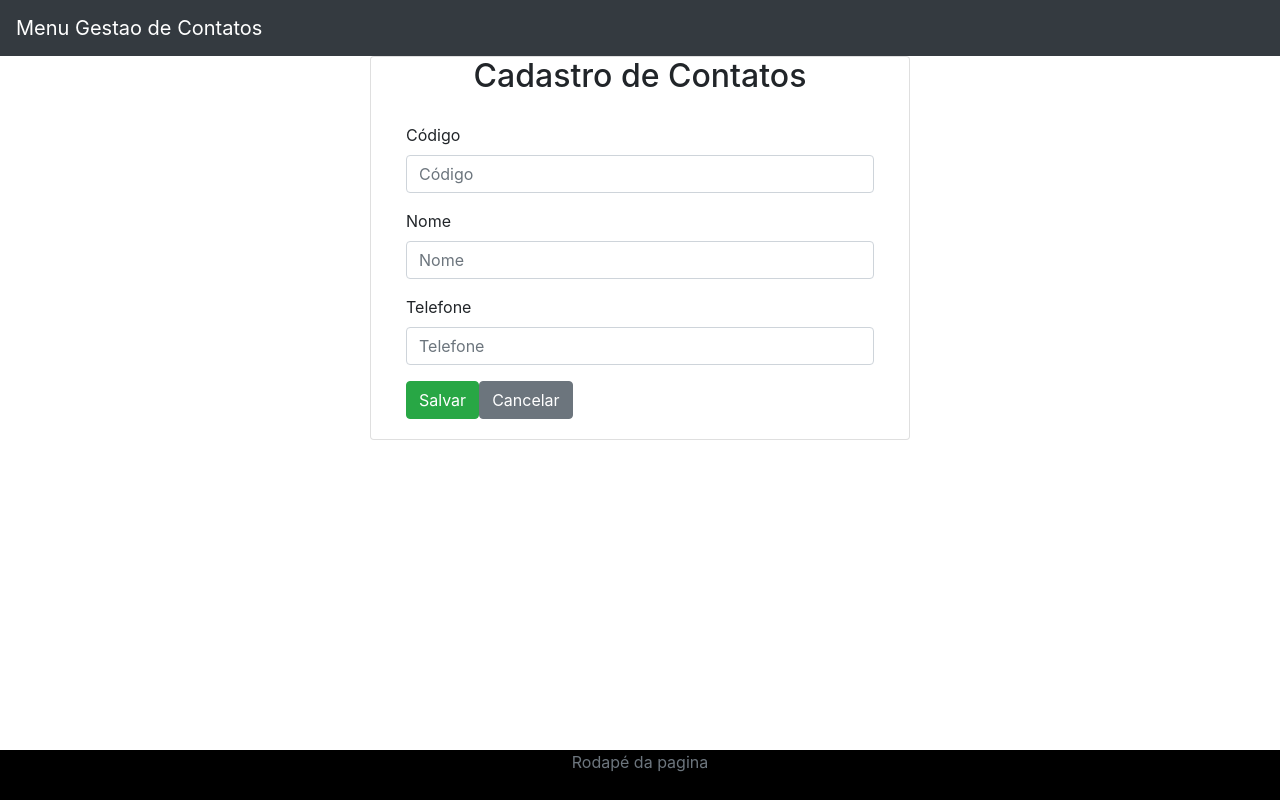
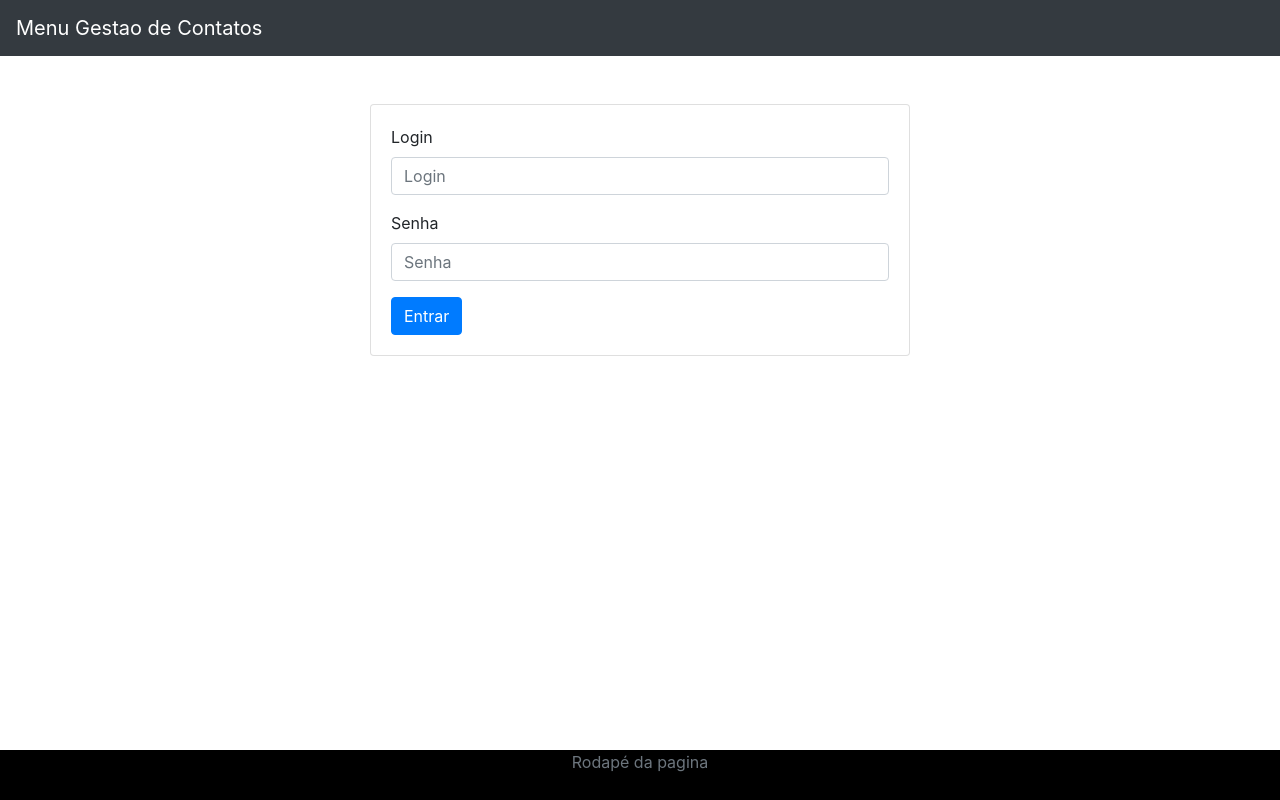
Before and after one commit to claudineivolpato/react, a React (Create React App) app in the folder my-app/: page /add-contact in a window 1280 px wide. Built offline with nearby package versions, Linux system fonts and the light colour scheme.

Commit message:
xxxxxxxx

```diff
--- a/my-app/src/App.js
+++ b/my-app/src/App.js
@@ -7,8 +7,22 @@ import CreateContactComponent from './components/CreateContactComponent';
 import DeleteContactComponent from './components/DeleteContactComponent';
 import UpdateContactComponent from './components/UpdateContactComponent';
 import Login from './components/Login';
+import { useEffect, useState } from 'react';
+import AuthServices from './services/AuthServices';
 
 function App() {
+
+  const [auth, setAuth] = useState(false)
+
+  useEffect(() => {
+    let token_user = AuthServices.getLoggedUser()
+    if (token_user) {
+      setAuth(true)
+    } else {
+      setAuth(false)
+    }
+  })
+
   return (
     <div>
       <Router>
@@ -17,7 +31,9 @@ function App() {
           <Switch>
             <Route path="/" exact component={Login}></Route>
             <Route path="/contacts" component={ListContactComponent}></Route>
-            <Route path="/add-contact" component={CreateContactComponent}></Route>
+            <Route path="/add-contact" >
+              {auth ? <CreateContactComponent /> : <Login />}
+            </Route>
             <Route path="/delete-contact/:codigo" component={DeleteContactComponent}></Route>
             <Route path="/update-contact/:codigo" component={UpdateContactComponent}></Route>
           </Switch>
--- a/my-app/src/components/CreateContactComponent.jsx
+++ b/my-app/src/components/CreateContactComponent.jsx
@@ -17,7 +17,7 @@ class CreateContactComponent extends React.Component {
     }
 
     contactList() {
-        this.props.history.push('/')
+        this.props.history.push('/contacts')
     }
 
     changeCodigo = (event) => {
--- a/my-app/src/components/DeleteContactComponent.jsx
+++ b/my-app/src/components/DeleteContactComponent.jsx
@@ -12,7 +12,7 @@ class DeleteContactComponent extends React.Component {
     }
 
     contactList() {
-        this.props.history.push('/')
+        this.props.history.push('/contacts')
     }
 
     async componentDidMount() {
--- a/my-app/src/components/ListContactComponent.jsx
+++ b/my-app/src/components/ListContactComponent.jsx
@@ -11,10 +11,15 @@ class ListContactComponent extends React.Component {
         this.addContact = this.addContact.bind(this);
     }
 
-    componentDidMount() {
-        ContactService.getContacts().then(res => {
+    async componentDidMount() {
+        let res = await ContactService.getContacts();
+
+        if (res == 403) {
+            this.props.history.push('/')
+        }
+        else {
             this.setState({ contacts: res.data })
-        })
+        }
     }
 
     addContact() {
--- a/my-app/src/components/UpdateContactComponent.jsx
+++ b/my-app/src/components/UpdateContactComponent.jsx
@@ -14,8 +14,13 @@ class UpdateContactComponent extends React.Component {
         this.updateContact = this.updateContact.bind(this);
     }
 
+    async componentDidMount() {
+        let contact = await ContactService.getContactByCodigo(this.state.codigo)
+        this.setState({ nome: contact.nome, telefone: contact.telefone })
+    }
+
     contactList() {
-        this.props.history.push('/')
+        this.props.history.push('/contacts')
     }
 
     changeNome = (event) => {
@@ -24,11 +29,6 @@ class UpdateContactComponent extends React.Component {
 
     changeTelefone = (event) => {
         this.setState({ telefone: event.target.value })
-    }
-
-    async componentDidMount() {
-        let contact = await ContactService.getContactByCodigo(this.state.codigo)
-        this.setState({ nome: contact.nome, telefone: contact.telefone })
     }
 
     updateContact = async (e) => {
--- /dev/null
+++ b/my-app/src/services/ApiInterceptor.js
@@ -0,0 +1,23 @@
+import axios from 'axios'
+import AuthServices from './AuthServices';
+
+const instance = axios.create({
+    baseURL: "https://appelaborata.herokuapp.com",
+    headers: {
+        "Content-Type": "application-JSON"
+    }
+});
+
+instance.interceptors.request.use((config) => {
+    const token = AuthServices.getLoggedUser()
+    if (token) {
+        config.headers["auth"] = token
+    }
+    return config;
+},(error) =>{
+    return Promise.reject(error);
+}
+);
+
+
+export default instance;
--- a/my-app/src/services/AuthServices.js
+++ b/my-app/src/services/AuthServices.js
@@ -5,7 +5,7 @@ const BASE_URL = "https://appelaborata.herokuapp.com/usuarios/login"
 class AuthServices {
 
     login(credenciais) {
-        axios.post(BASE_URL, credenciais)
+        return axios.post(BASE_URL, credenciais)
     }
 
     setLoggedUser(token_user) {
--- a/my-app/src/services/ContactService.js
+++ b/my-app/src/services/ContactService.js
@@ -1,33 +1,23 @@
 import axios from 'axios'
 import AuthServices from './AuthServices';
-
-const BASE_URL = "https://appelaborata.herokuapp.com/contatos"
+import api from './ApiInterceptor';
 
 class ContactService {
-    getContacts() {
+    async getContacts() {
+        try {
+            return await api.get('/contatos');
 
-        let config = {
-            headers: {
-                auth: AuthServices.getLoggedUser()
-            }
+        } catch (err) {
+            return err.response.status
         }
-
-        return axios.get(BASE_URL, config);
     }
 
     async getContactByCodigo(codigo) {
 
-        let config = {
-            headers: {
-                auth: AuthServices.getLoggedUser()
-            }
-        }
-        let URL = BASE_URL + '/' + codigo
-
         let contact = ''
 
         try {
-            contact = await (await axios.get(URL,config)).data; // await para a execução e espera terminar o processamento
+            contact = await (await api.get('contatos/' + codigo)).data; // await para a execução e espera terminar o processamento
         } catch (error) {
             console.log(error)
         }
@@ -35,17 +25,15 @@ class ContactService {
     }
 
     createContact(contato) {
-        return axios.post(BASE_URL, contato);
+        return api.post('contatos');
     }
 
     deleteContact(codigo) {
-        let URL = BASE_URL + '/' + codigo
-        return axios.delete(URL);
+        return api.delete('contatos/' + codigo);
     }
 
     udpateContact(contact) {
-        let URL = BASE_URL + '/' + contact.codigo;
-        return axios.put(URL, contact)
+        return api.put('contatos/' + contact.codigo)
     }
 }
 
```
